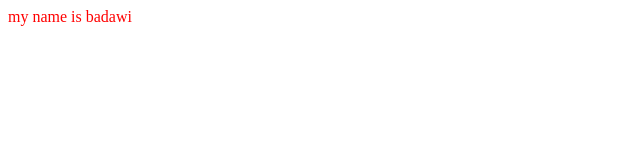
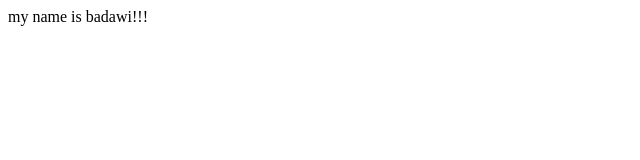
Before and after one commit to badawialoul3/first-github-project, a plain HTML site: page index.html in a window 1280 px wide. Shown: the whole page, without its empty margins (0-640 px from the left). Drawn offline with Linux system fonts and the light colour scheme.

Commit message:
emphasis the name

```diff
--- a/index.html
+++ b/index.html
@@ -5,10 +5,9 @@
     <meta http-equiv="X-UA-Compatible" content="IE=edge">
     <meta name="viewport" content="width=device-width, initial-scale=1.0">
     <title>Document</title>
-    <link rel="stylesheet" href="styles.css">
 </head>
 <body>
-    my name is badawi
+    my name is badawi!!!
 
 </body>
 </html>
--- a/styles.css
+++ /dev/null
@@ -1,3 +0,0 @@
-*{
-    color:red;
-}
```
